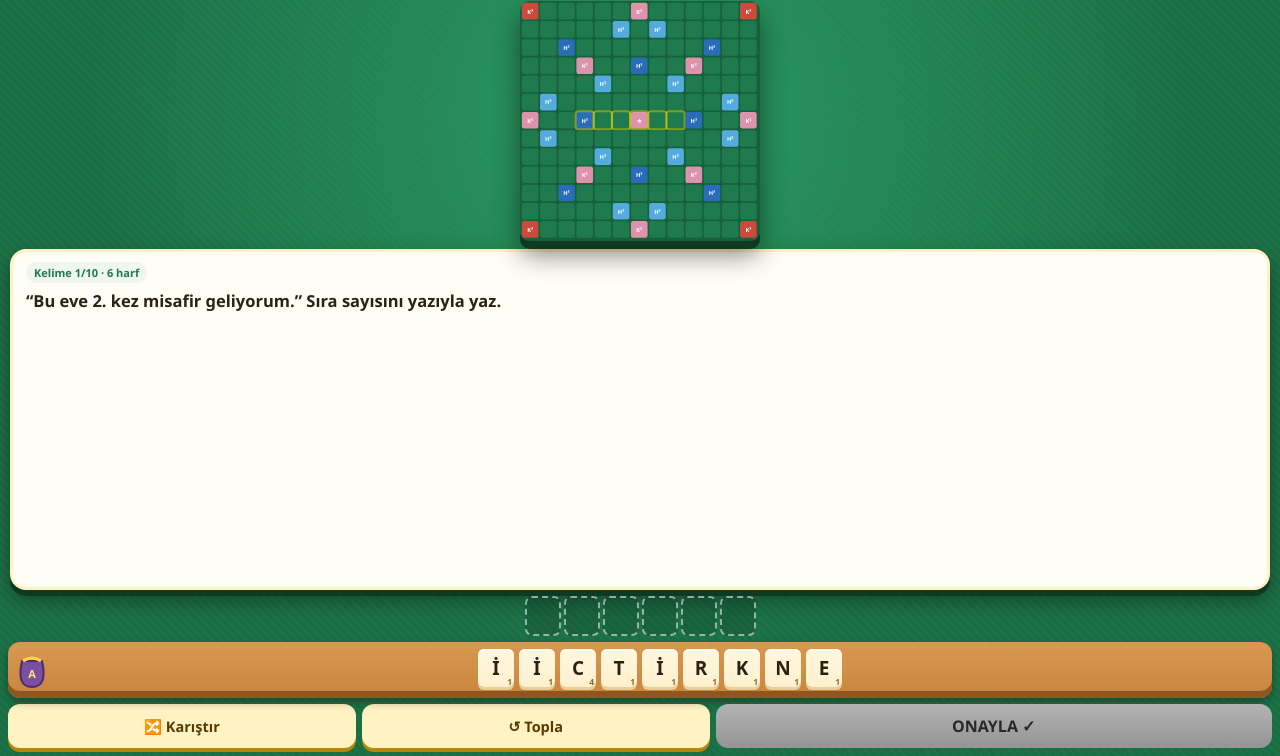
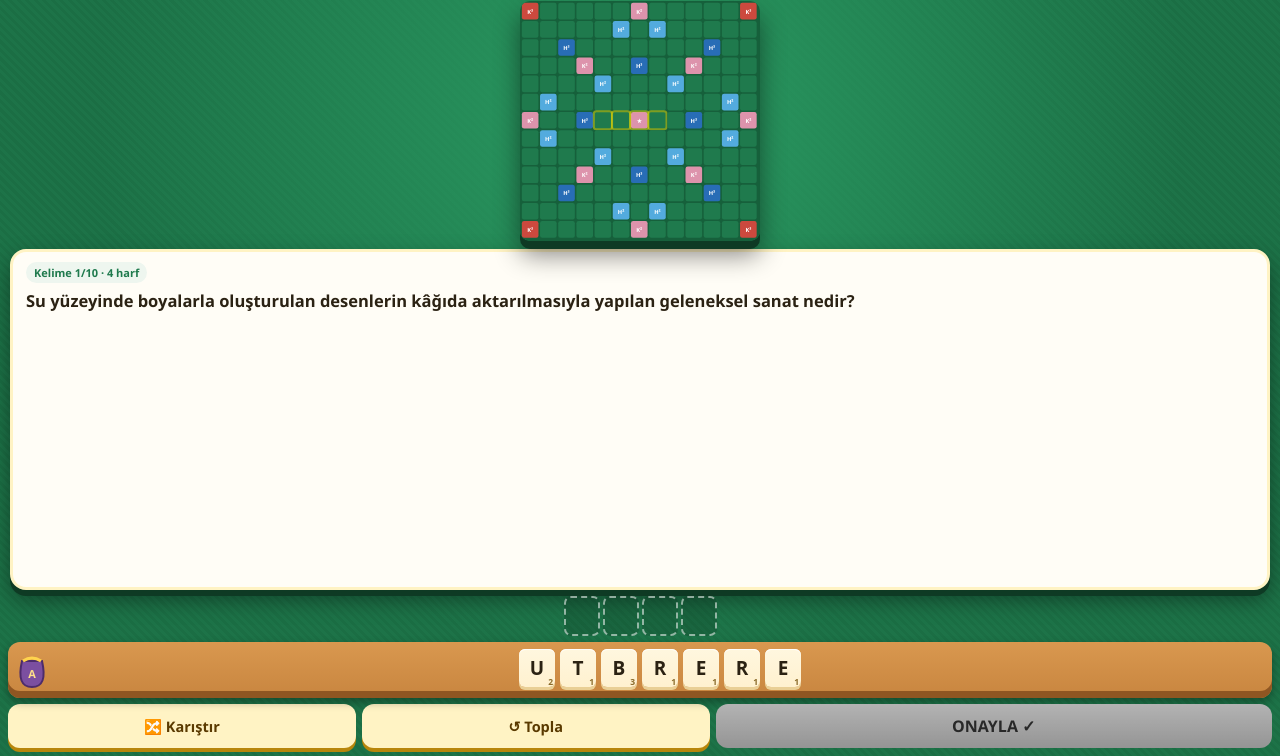
Before and after one commit to oguzmuratlar/yildiz-pesinde-oyunlar, a plain HTML site: page turkce-5-kelime-tahtasi/1.0.0/index.html in a window 1280 px wide. Both pictures are taken after a click on the button "Kutuyu aç 🎁". Shown: the part 44-800 px from the top of the page. Drawn offline with Linux system fonts and the light colour scheme.

Commit message:
Kelime Tahtası: bağlı tahta ve benzer yem harf düzeltmesi (1.0.0 yerinde)
- Her yeni kelime tahtadaki bir kelimeyle kesişir; oyun başında 10 kelimenin bağlı yerleşebileceği plan kurulur, önce doğru bilinmiş kelimeye bağlanılır.
- Cevaptaki İ/Ü/Ş/Ö/Ç/Ğ harflerinin benzerleri (I/U/S/O/C/G ve tersi) yem harf olarak gelmez.
- Yanlışta öğrencinin dizdiği kelime de gösterilir.

Co-Authored-By: Claude Opus 5.5 <noreply@anthropic.com>
Claude-Session: https://claude.ai/code/session_01939RZUryrswDr2m9KeAPqH

```diff
--- a/turkce-5-kelime-tahtasi/1.0.0/index.html
+++ b/turkce-5-kelime-tahtasi/1.0.0/index.html
@@ -236,17 +236,47 @@ function buildDeck(){const recent=new Set([...readRecent(),...sessionRecent]),us
   let cand=pool.filter(q=>!recent.has(q.questionId));if(!cand.length)cand=pool;if(paraN>=3){const np=cand.filter(q=>!q.para);if(np.length)cand=np;}
   const q=shuffle(cand)[0];used.add(q.questionId);ans.add(q.answer);if(q.para)paraN++;return q;});
  return [1,2,3].flatMap(r=>shuffle(picked.filter(q=>q.rank===r)));}
-function layout(){grid=Array.from({length:N},()=>Array(N).fill(null));place=[];
- const at=(r,c)=>r>=0&&c>=0&&r<N&&c<N?grid[r][c]:null,inb=(r,c)=>r>=0&&c>=0&&r<N&&c<N;
- const fits=(w,r0,c0,d,needCross)=>{const dr=d?1:0,dc=d?0:1;let cross=0;if(!inb(r0,c0)||!inb(r0+dr*(w.length-1),c0+dc*(w.length-1)))return -1;
-  if(at(r0-dr,c0-dc)||at(r0+dr*w.length,c0+dc*w.length))return -1;
-  for(let i=0;i<w.length;i++){const r=r0+dr*i,c=c0+dc*i,g=grid[r][c];if(g){if(g.ch!==w[i]||g.d.includes(d))return -1;cross++;}else{if(at(r+dc,c+dr)||at(r-dc,c-dr))return -1;}}
-  if(needCross&&!cross)return -1;return cross;};
- const put=(w,r0,c0,d,k)=>{const dr=d?1:0,dc=d?0:1;const cells=[];for(let i=0;i<w.length;i++){const r=r0+dr*i,c=c0+dc*i;if(!grid[r][c])grid[r][c]={ch:w[i],d:[],k:[],shown:false,bad:false};grid[r][c].d.push(d);grid[r][c].k.push(k);cells.push([r,c]);}place[k]={r0,c0,d,cells};};
- deck.forEach((q,k)=>{const w=lettersOf(q.answer);if(k===0){put(w,6,Math.floor((N-w.length)/2),0,0);return;}
-  let cands=[];for(let r=0;r<N;r++)for(let c=0;c<N;c++){const g=grid[r][c];if(!g)continue;w.forEach((ch,i)=>{if(ch!==g.ch)return;[0,1].forEach(d=>{const r0=d?r-i:r,c0=d?c:c-i;const s=fits(w,r0,c0,d,true);if(s>0)cands.push([s,r0,c0,d]);});});}
-  if(!cands.length)for(let r=0;r<N;r++)for(let c=0;c<N;c++)[0,1].forEach(d=>{if(fits(w,r,c,d,false)===0)cands.push([0,r,c,d]);});
-  if(!cands.length){place[k]=null;return;}const best=Math.max(...cands.map(x=>x[0]));const ch=pick(cands.filter(x=>x[0]===best));put(w,ch[1],ch[2],ch[3],k);});}
+/* Yerleşim kuralları: kelime tahtada GÖRÜNEN bir harfle kesişir, yanındaki kelimelere değmez, uçları boş kalır. */
+const inb=(r,c)=>r>=0&&c>=0&&r<N&&c<N,at=(r,c)=>inb(r,c)?grid[r][c]:null,emptyGrid=()=>Array.from({length:N},()=>Array(N).fill(null));
+function fits(w,r0,c0,d){const dr=d?1:0,dc=d?0:1;let cross=0,known=0;if(!inb(r0,c0)||!inb(r0+dr*(w.length-1),c0+dc*(w.length-1)))return null;
+ if(at(r0-dr,c0-dc)||at(r0+dr*w.length,c0+dc*w.length))return null;
+ for(let i=0;i<w.length;i++){const r=r0+dr*i,c=c0+dc*i,g=grid[r][c];if(g){if(!g.shown||g.ch!==w[i]||g.d.includes(d))return null;cross++;if(!g.bad)known++;}else if(at(r+dc,c+dr)||at(r-dc,c-dr))return null;}
+ return cross?{cross,known}:null;}
+function spots(w){if(!grid.some(row=>row.some(Boolean)))return w.length<=N?[{r0:6,c0:Math.floor((N-w.length)/2),d:0,cross:0,known:0}]:[];
+ const out=[],seen=new Set();for(let r=0;r<N;r++)for(let c=0;c<N;c++){const g=grid[r][c];if(!g||!g.shown)continue;w.forEach((ch,i)=>{if(ch!==g.ch)return;[0,1].forEach(d=>{const r0=d?r-i:r,c0=d?c:c-i,key=r0+','+c0+','+d;if(seen.has(key))return;seen.add(key);const f=fits(w,r0,c0,d);if(f)out.push({...f,r0,c0,d});});});}
+ return shuffle(out).sort((a,b)=>b.cross-a.cross);}
+function tryPut(w,x){const dr=x.d?1:0,dc=x.d?0:1,ch=[];for(let i=0;i<w.length;i++){const r=x.r0+dr*i,c=x.c0+dc*i;if(grid[r][c]){grid[r][c].d.push(x.d);ch.push([r,c,0]);}else{grid[r][c]={ch:w[i],d:[x.d],k:[],shown:true,bad:false};ch.push([r,c,1]);}}
+ return()=>ch.forEach(([r,c,n])=>{if(n)grid[r][c]=null;else grid[r][c].d.pop();});}
+function put(w,x,k){const dr=x.d?1:0,dc=x.d?0:1;const cells=[];for(let i=0;i<w.length;i++){const r=x.r0+dr*i,c=x.c0+dc*i;if(!grid[r][c])grid[r][c]={ch:w[i],d:[],k:[],shown:false,bad:false};grid[r][c].d.push(x.d);grid[r][c].k.push(k);cells.push([r,c]);}place[k]={r0:x.r0,c0:x.c0,d:x.d,cells};}
+/* Kalan kelimeler (zorluk sırası korunarak, aynı zorlukta sıra serbest) bağlı biçimde yerleşebilir mi? Bulursa planı out'a yazar. */
+let plan=null,limitAt=0;
+function canFinish(rem,out,budget){if(!rem.length)return true;if(--budget.n<0||performance.now()>limitAt)return false;
+ const r=Math.min(...rem.map(q=>q.rank));for(const q of rem.filter(q=>q.rank===r)){const w=lettersOf(q.answer);
+  for(const x of spots(w).slice(0,6)){const undo=tryPut(w,x);out.push({q,x});const ok=canFinish(rem.filter(z=>z!==q),out,budget);undo();if(ok)return true;out.pop();}}
+ return false;}
+/* Oyun başı: destenin bütün kelimeleri bağlı yerleşebiliyor mu? Yerleşemiyorsa (çok nadir) yeni deste çekilir. */
+function layout(){for(let t=0;t<40;t++){if(t)deck=buildDeck();grid=emptyGrid();place=[];limitAt=performance.now()+400;const out=[];
+  if(canFinish(deck.slice(),out,{n:3000})){deck=out.map(o=>o.q);grid=emptyGrid();plan=out;return;}}
+ grid=emptyGrid();place=[];plan=null;}
+/* Her soruda: önce DOĞRU bilinmiş bir kelimeye bağlanan konum; olmazsa gri (yanlış bilinmiş) kelimeye bağlanan konum.
+   Yalnızca kalan kelimelerin de yerleşebildiği konumlar kabul edilir; aynı zorluktaki kelimelerle sıra değiştirilebilir.
+   Bulunamazsa başta kurulan planın sıradaki adımı kullanılır. Bağlantısız kelime asla konmaz. */
+function placeCurrent(){if(place[pos]!==undefined)return;const first=!grid.some(row=>row.some(Boolean));const rem=deck.slice(pos),r=deck[pos].rank;
+ const use=(q,x,rest)=>{const j=deck.indexOf(q);[deck[pos],deck[j]]=[deck[j],deck[pos]];put(lettersOf(q.answer),x,pos);plan=rest;};
+ limitAt=performance.now()+250;
+ const tryList=(list,nk,swap)=>{for(const q of list){const w=lettersOf(q.answer);let c=spots(w);if(nk)c=c.filter(x=>x.known>0);
+  for(const x of c){if(performance.now()>limitAt)return false;const undo=tryPut(w,x),out=[];const ok=canFinish(rem.filter(z=>z!==q&&z!==(swap?null:deck[pos])),out,{n:400});undo();
+   if(ok){if(swap)use(q,x,out);else{deck[pos]=q;put(w,x,pos);plan=out;}return true;}}}return false;};
+ const same=rem.filter(z=>z.rank===r);
+ if(!first){if(tryList(same,true,true))return;
+  /* doğru bilinmiş kelimeye bağlanamıyorsa: havuzdan aynı grup ve zorlukta, son oynananlarda olmayan bir yedek kelimeyle değiştir */
+  const ids=new Set(deck.map(x=>x.questionId)),ans=new Set(deck.map(x=>x.answer)),rec=new Set(readRecent()),q0=deck[pos],paraN=deck.filter((x,k)=>k!==pos&&x.para).length;
+  const alts=BANK.filter(x=>x.group===q0.group&&x.rank===q0.rank&&!ids.has(x.questionId)&&!ans.has(x.answer)&&(!x.para||paraN<3));
+  if(tryList([...shuffle(alts.filter(x=>!rec.has(x.questionId))),...shuffle(alts.filter(x=>rec.has(x.questionId)))].slice(0,12),true,false))return;}
+ if(tryList(same,false,true))return;
+ if(plan&&plan.length){const st=plan[0],w=lettersOf(st.q.answer),f=st.q&&fits(w,st.x.r0,st.x.c0,st.x.d);if(f||first){use(st.q,st.x,plan.slice(1));return;}}
+ const c=spots(lettersOf(deck[pos].answer));if(c.length){use(deck[pos],c[0],null);return;}
+ place[pos]=null;}
 /* ---------- Tahta ---------- */
 function drawBoard(newCells){const s=$('board');s.replaceChildren();el('rect',{x:0,y:0,width:130,height:130,rx:4,fill:'#16603b'},s);const nc=new Set((newCells||[]).map(x=>x.join(',')));
  const tg=new Set(state==='playing'&&place[pos]?place[pos].cells.map(x=>x.join(',')):[]);
@@ -268,14 +298,14 @@ function placeTile(id,k){const s=slots[k];if(!s||s.lock)return;const ti=rack.fin
 $('mix').onclick=()=>{if(state!=='playing')return;unlockAudio();rack=shuffle(rack);sfx('shuffle');const b=$('bag');b.classList.remove('shake');void b.offsetWidth;if(!reduced())b.classList.add('shake');drawRack(true);};
 $('back').onclick=()=>{if(state!=='playing')return;unlockAudio();slots.forEach(s=>{if(!s.lock&&s.ch){rack.push({ch:s.ch,id:s.id});s.ch=null;s.id=null;}});sfx('tap');drawSlots();drawRack();};
 /* ---------- Akış ---------- */
-function start(){if(!ctx||state!=='ready')return;document.documentElement.classList.toggle('rm',reduced());deck=buildDeck();const ids=deck.map(q=>q.questionId);sessionRecent=[...sessionRecent,...ids].slice(-40);writeRecent([...readRecent(),...ids]);
- answers=[];pos=0;okCount=0;points=0;result=null;sent=false;saved=false;activeMs=0;lastTick=performance.now();layout();state='entering';drawBoard();$('nP').textContent=0;$('nO').textContent=0;$('nX').textContent=0;
+function start(){if(!ctx||state!=='ready')return;document.documentElement.classList.toggle('rm',reduced());deck=buildDeck();layout();const ids=deck.map(q=>q.questionId);sessionRecent=[...sessionRecent,...ids].slice(-40);writeRecent([...readRecent(),...ids]);
+ answers=[];pos=0;okCount=0;points=0;result=null;sent=false;saved=false;activeMs=0;lastTick=performance.now();state='entering';drawBoard();$('nP').textContent=0;$('nO').textContent=0;$('nX').textContent=0;
  const R=reduced();$('intro').classList.add('go');sfx('lid');
  setTimeout(()=>{$('intro').classList.add('hidden');$('intro').classList.remove('go');$('box').classList.remove('gone','slam');$('box').classList.add('open');const a=$('app');a.classList.remove('unfold','fold');void a.offsetWidth;if(!R)a.classList.add('unfold');},R?0:380);
  setTimeout(()=>{$('box').classList.add('gone');$('rackBox').classList.remove('hidden');$('dock').classList.remove('hidden');showQuestion();},R?0:1500);}
-function showQuestion(){const q=deck[pos];state='playing';const L=lettersOf(q.answer);
+function showQuestion(){placeCurrent();const q=deck[pos];state='playing';const L=lettersOf(q.answer);
  slots=L.map((ch,i)=>{let lock=false;if(place[pos]){const [r,c]=place[pos].cells[i];const g=grid[r][c];if(g.shown)lock=true;}return {ch:lock?ch:null,id:lock?'L'+i:null,lock};});
- const need=L.filter((_,i)=>!slots[i].lock);const extra=shuffle([...EXTRA]).slice(0,L.length>=9?2:3);rack=shuffle([...need,...extra]).map((ch,i)=>({ch,id:'t'+pos+'-'+i}));selTile=null;
+ const need=L.filter((_,i)=>!slots[i].lock);const LOOK={I:'İ','İ':'I',U:'Ü','Ü':'U',S:'Ş','Ş':'S',O:'Ö','Ö':'O',C:'Ç','Ç':'C',G:'Ğ','Ğ':'G'},alike=new Set(L.map(c=>LOOK[c]).filter(Boolean));const extra=shuffle([...EXTRA].filter(c=>!alike.has(c))).slice(0,L.length>=9?2:3);rack=shuffle([...need,...extra]).map((ch,i)=>({ch,id:'t'+pos+'-'+i}));selTile=null;
  $('app').classList.toggle('compact',!!q.para);$('chipGroup').textContent=GROUP_LABEL[q.group];$('chipLevel').textContent=LEVEL[q.rank];$('chipLevel').className='chip r'+q.rank;$('chipNo').textContent=`Kelime ${pos+1}/10 · ${L.length} harf`;
  const pb=$('paraBox');pb.replaceChildren();if(q.para){const p=div('para');if(q.title){const b=document.createElement('b');b.textContent=q.title.toLocaleUpperCase('tr-TR');p.append(b);}p.append(document.createTextNode(q.para));pb.append(p);}
  $('clue').textContent=q.clue;$('card').dataset.qid=q.questionId;$('actRow').classList.remove('hidden');$('fb').classList.add('hidden');$('rackBox').classList.remove('hidden');
@@ -293,7 +323,7 @@ $('ok').onclick=()=>{if(state!=='playing'||!slots.every(s=>s.ch)||document.hidde
   state='review';drawBoard(nc);$('nP').textContent=points;$('nO').textContent=okCount;$('nX').textContent=answers.length-okCount;
   if(ok){const pl=$('pP');pl.classList.remove('bump');void pl.offsetWidth;pl.classList.add('bump');const f=div('float','+'+sc);const r=$('board').getBoundingClientRect();f.style.left=(r.left+r.width/2-20)+'px';f.style.top=(r.top+r.height/2)+'px';if(!R)document.body.append(f);setTimeout(()=>f.remove(),1200);confetti(R?0:8);sfx('place');}
   $('rackBox').classList.add('hidden');$('actRow').classList.add('hidden');const fb=$('fb');fb.className=ok?'':'bad';fb.classList.remove('hidden');
-  $('fbT').textContent=ok?`✓ ${pick(['Doğru!','Harika!','Tahtaya yerleşti!'])} +${sc} puan`+(place[pos]?'':' (tahtada yer kalmadı)'):`✗ Doğrusu: ${q.correctAnswer}`;$('fbE').textContent=q.explanation;
+  $('fbT').textContent=ok?`✓ ${pick(['Doğru!','Harika!','Tahtaya yerleşti!'])} +${sc} puan`+(place[pos]?'':' (tahtada yer kalmadı)'):`✗ Doğrusu: ${q.correctAnswer} · Senin dizdiğin: ${(()=>{let k=0;return [...q.answer].map(c=>c===' '?' ':(got[k++]||'')).join('');})()}`;$('fbE').textContent=q.explanation;
   $('next').textContent=pos===TOTAL-1?'KUTUYU KAPAT 🎁':'SIRADAKİ KELİME ▶';reviewAt=performance.now();$('next').focus({preventScroll:true});};
  if(ok&&!R&&place[pos]){flyTiles(SL);setTimeout(reveal,620);}else setTimeout(reveal,R?0:ok?250:520);};
 function flyTiles(SL){const b=$('board').getBoundingClientRect(),u=b.width/130;place[pos].cells.forEach(([r,c],i)=>{const d=SL[i];if(!d)return;const s=d.getBoundingClientRect();const f=tileEl(slots[i].ch);f.classList.add('flyt');f.style.left=s.left+'px';f.style.top=s.top+'px';f.style.width=s.width+'px';f.style.height=s.height+'px';document.body.append(f);
```
Also changed, not shown: 1 other file.
